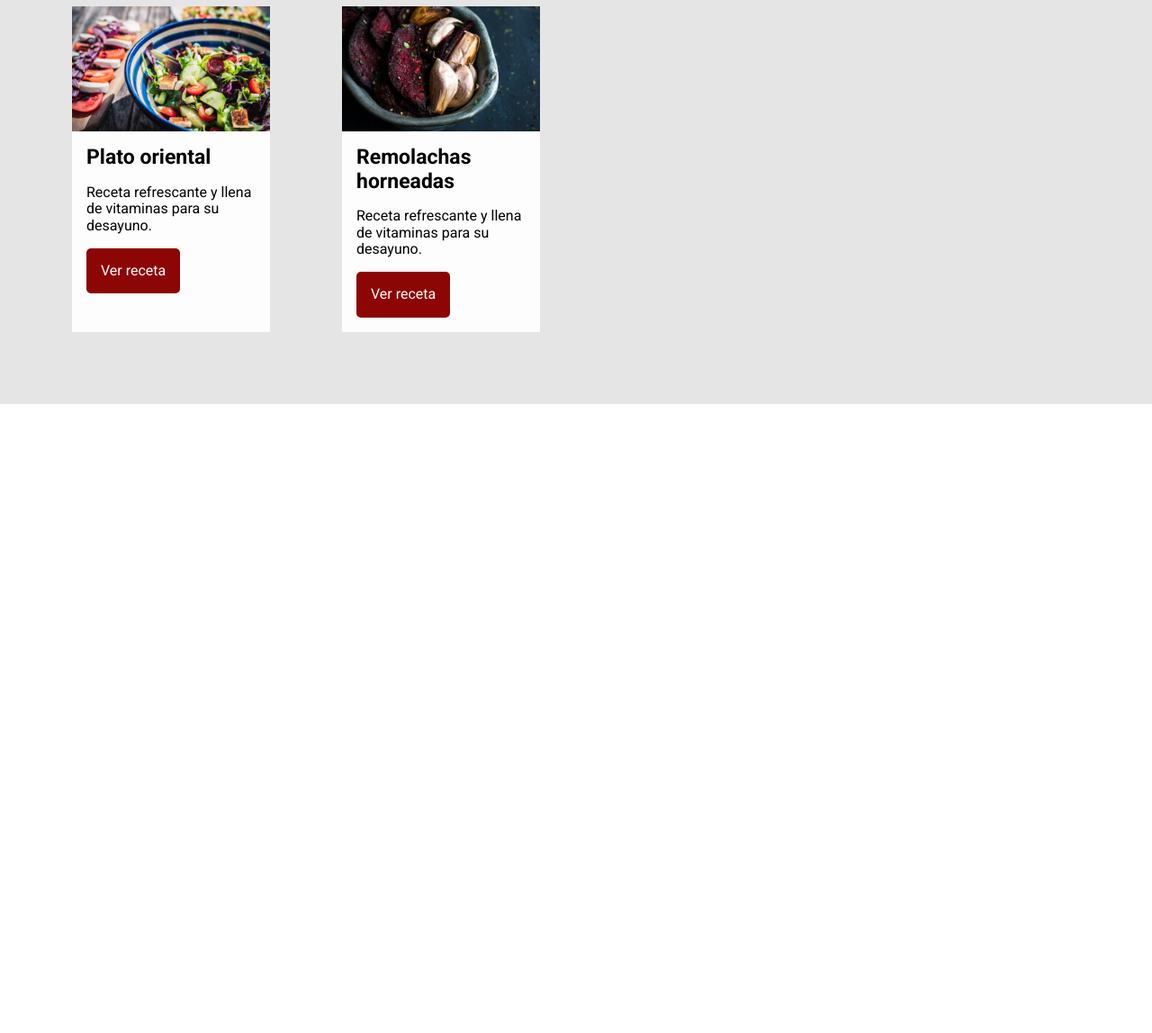
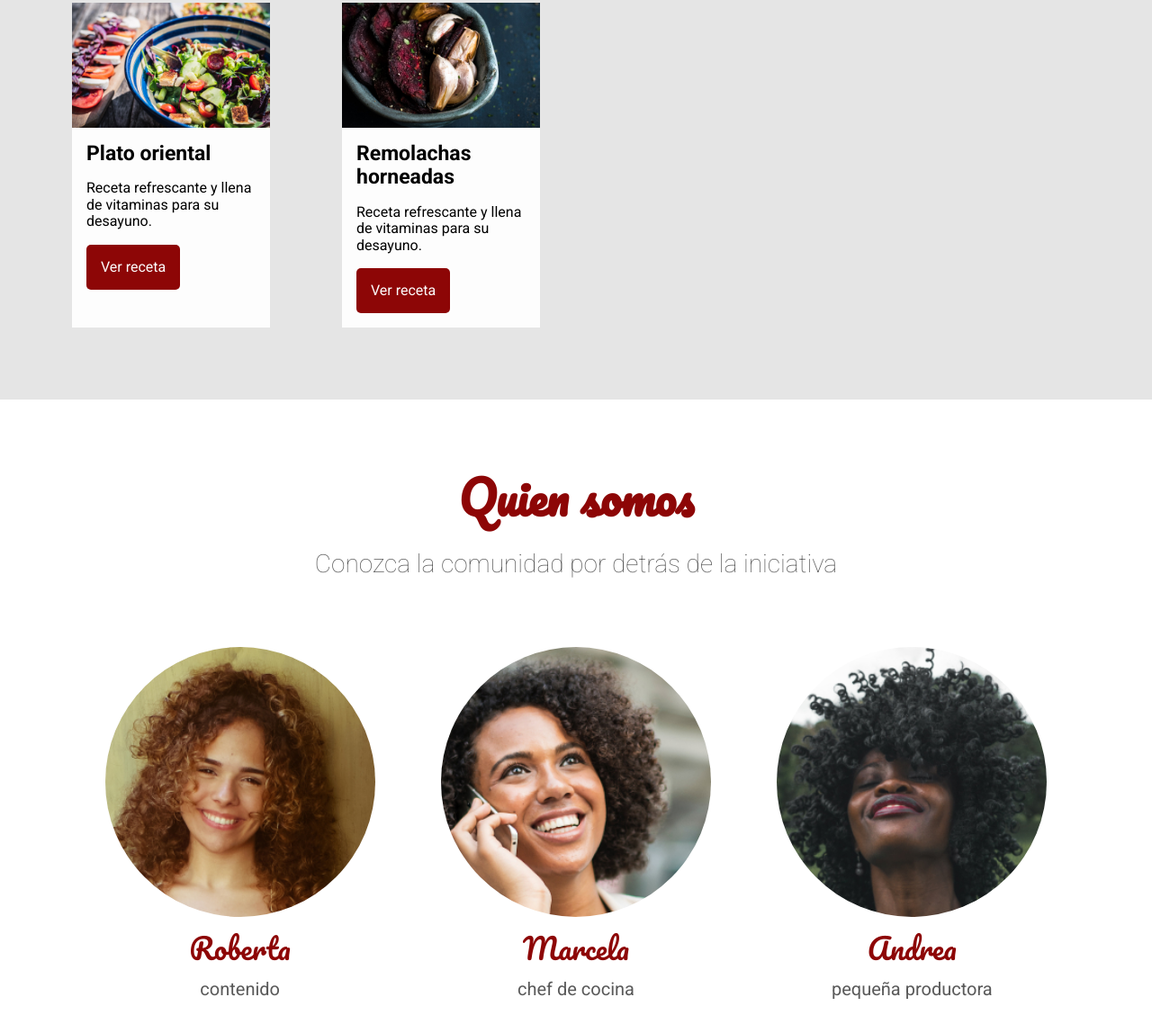
Before and after one commit to cindygnaedinger/arquitectura-css-assets, a plain HTML site: page index.html in a window 1280 px wide. Shown: the part 1578-2726 px from the top of the page at 90% size. Before the commit the page ends 2027 px from the top, so only its background shows below. Drawn offline with Linux system fonts and the light colour scheme.

Commit message:
Estilización del quienes somos

```diff
--- a/assets/css/banner.css
+++ b/assets/css/banner.css
@@ -11,6 +11,7 @@ width: 100%;
 transform: translate(-50%, -50%);
 }
 .banner__imagen{
+    background: url(../img/banner.jpg) no-repeat center / cover;
+    height: calc(100vh - 72px);
     width: 100%;
-    height: calc(100vh - 72px);
 }
--- a/assets/css/header.css
+++ b/assets/css/header.css
@@ -1,7 +1,7 @@
 .header{
-    display: flex;
     align-items: center;
     background: #f9f9f9;
+    display: flex;
     justify-content: space-between;
     padding-left: 2rem;
     padding-right: 2rem;
@@ -20,8 +20,8 @@
     text-transform: lowercase;
 }
 .header__item:nth-child(1){
+    color: #333;
     font-weight: bold;
-    color: #333;
 }
 .header__item-enlace:hover{
    text-decoration: underline;
--- /dev/null
+++ b/assets/css/personas.css
@@ -0,0 +1,9 @@
+.persona{
+    display: flex;
+    flex-direction: column;
+}
+.personas{
+    display: flex;
+    justify-content: space-around;
+    padding-top: 3rem;
+}
--- /dev/null
+++ b/assets/css/personas/persona-funcion.css
@@ -0,0 +1,5 @@
+.persona__funcion{
+    color: #595959;
+    font-size: 1.25rem;
+    text-transform: lowercase;
+}
--- /dev/null
+++ b/assets/css/personas/persona-imagen.css
@@ -0,0 +1,25 @@
+.persona__imagen {
+    height: 300px;
+    width: 300px;
+}
+
+.persona__imagen--roberta {
+    background: url("../../img/personas/roberta.jpg");
+}
+
+.persona__imagen--marcela {
+    background: url("../../img/personas/marcela.jpg");
+}
+
+.persona__imagen--andrea {
+    background: url("../../img/personas/andrea.jpg");
+}
+
+.persona__imagen {
+    border-radius: 100%;
+    background-position: center;
+    background-size: cover;
+    background-repeat: no-repeat;
+    height: 300px;
+    width: 300px;
+}
--- /dev/null
+++ b/assets/css/personas/persona-nombre.css
@@ -0,0 +1,7 @@
+.persona__nombre{
+color: #8d0606;
+font-family: Pacifico, cursive;
+font-size: 2rem;
+margin: 1rem 0;
+
+}
--- /dev/null
+++ b/assets/css/quienesSomos/quienesSomos-descripcion.css
@@ -0,0 +1,5 @@
+.quienes-somos__descripcion{
+    color: #595959;
+    font-size: 1.75rem;
+    font-weight: 100;
+}
--- /dev/null
+++ b/assets/css/quienesSomos/quienesSomos-titulo.css
@@ -0,0 +1,6 @@
+.quienes-somos__titulo{
+    color: #8d0606;
+    font-family: Pacifico, cursive;
+    font-size: 3.1875rem;
+    margin-bottom: 1rem;
+}
--- /dev/null
+++ b/assets/css/quienesSomos/quienesSomos.css
@@ -0,0 +1,4 @@
+.quienes-somos{
+    padding: 5rem;
+    text-align: center;
+}
--- a/assets/css/sobre.css
+++ b/assets/css/sobre.css
@@ -1,6 +1,6 @@
 .sobre{
+    padding: 2.5rem;
     text-align: center;
-    padding: 2.5rem;
 }
 .sobre__titulo{
     color: #8d0606;
--- a/index.html
+++ b/index.html
@@ -18,6 +18,16 @@
     <link href="./assets/css/recetas/recetas-descripcion.css" rel="stylesheet" />
     <link href="./assets/css/recetas/recetas-imagen.css" rel="stylesheet" />
     <link href="./assets/css/recetas/recetas-titulo.css" rel="stylesheet" />
+    <link href="./assets/css/quienesSomos/quienesSomos.css" rel="stylesheet" />
+    <link href="./assets/css/quienesSomos/quienesSomos-descripcion.css" rel="stylesheet" />
+    <link href="./assets/css/quienesSomos/quienesSomos-titulo.css" rel="stylesheet" />
+    <link href="./assets/css/personas.css" rel="stylesheet" />
+    <link href="./assets/css/personas/persona-funcion.css" rel="stylesheet" />
+    <link href="./assets/css/personas/persona-imagen.css" rel="stylesheet" />
+    <link href="./assets/css/personas/persona-nombre.css" rel="stylesheet" />
+
+
+
 
 
 
@@ -38,7 +48,7 @@
 </nav>
 </header>
 <section class="banner">
-    <img src="assets/img/banner.jpg" alt="Imagen del banner" class="banner__imagen">
+    <div class="banner__imagen"></div>
     <h2 class="banner__titulo">Reaproveche mejor los alimentos</h2>
 </section>
 <section class="sobre">
@@ -95,6 +105,27 @@
         </div>
     </div>
 </section>
+<section class="quienes-somos">
+    <h3 class="quienes-somos__titulo">Quien somos</h3>
+    <p class="quienes-somos__descripcion">Conozca la comunidad por detrás de la iniciativa</p>
+    <div class="personas">
+        <div class="persona">
+            <div class="persona__imagen persona__imagen--roberta"></div>
+            <span class="persona__nombre">Roberta</span>
+            <span class="persona__funcion">Contenido</span>
+        </div>
+        <div class="persona">
+            <div class="persona__imagen persona__imagen--marcela"></div>
+            <span class="persona__nombre">Marcela</span>
+            <span class="persona__funcion">Chef de cocina</span>
+        </div>
+        <div class="persona">
+            <div class="persona__imagen persona__imagen--andrea"></div>
+            <span class="persona__nombre">Andrea</span>
+            <span class="persona__funcion">Pequeña Productora</span>
+        </div>
+    </div>
+</section>
 </body>
 
 </html>
```
